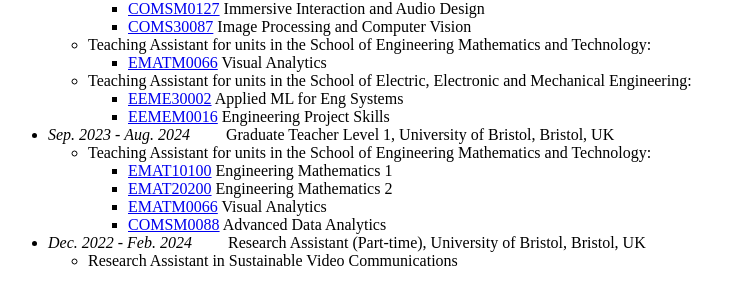
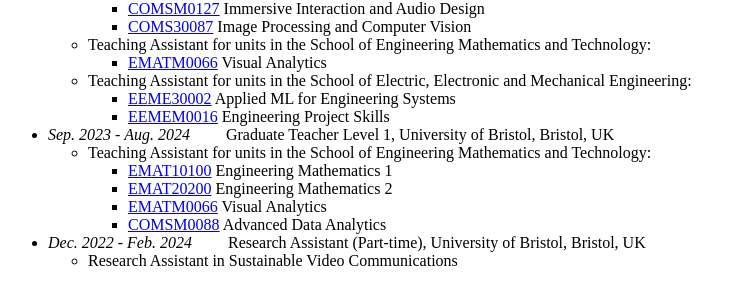
Before and after one commit to xinyiW915/xinyiW915.github.io, a Jekyll site: the page built from _pages/includes/exp.md, in a window 1280 px wide. Shown: the part 597-880 px from the top of the page, without its empty margins (0-746 px from the left). Built offline with Jekyll 4.4.1, drawn with Linux system fonts in a browser that asks for light colours; our own code applies the rules of GitHub Pages for plain Markdown files.

Commit message:
Update exp.md

```diff
--- a/_pages/includes/exp.md
+++ b/_pages/includes/exp.md
@@ -7,8 +7,8 @@
   - Teaching Assistant for units in the School of Engineering Mathematics and Technology:
     - [EMATM0066](https://www.bris.ac.uk/unit-programme-catalogue/UnitDetails.jsa?ayrCode=24%2F25&unitCode=EMATM0066) Visual Analytics
   - Teaching Assistant for units in the School of Electric, Electronic and Mechanical Engineering:
-    - [EEME30002](https://www.bris.ac.uk/unit-programme-catalogue/UnitDetails.jsa?ayrCode=24%2F25&unitCode=EEME30002) Applied ML for Eng Systems
-    - [EEMEM0016](https://www.bris.ac.uk/unit-programme-catalogue/UnitDetails.jsa?ayrCode=24%2F25&unitCode=EEME30002) Engineering Project Skills
+    - [EEME30002](https://www.bris.ac.uk/unit-programme-catalogue/UnitDetails.jsa?ayrCode=24%2F25&unitCode=EEME30002) Applied ML for Engineering Systems
+    - [EEMEM0016](https://www.bris.ac.uk/unit-programme-catalogue/UnitDetails.jsa?ayrCode=24%2F25&unitCode=EEMEM0016) Engineering Project Skills
 
 - *Sep. 2023 - Aug. 2024*&emsp;&emsp; Graduate Teacher Level 1, University of Bristol, Bristol, UK
   - Teaching Assistant for units in the School of Engineering Mathematics and Technology:
```
